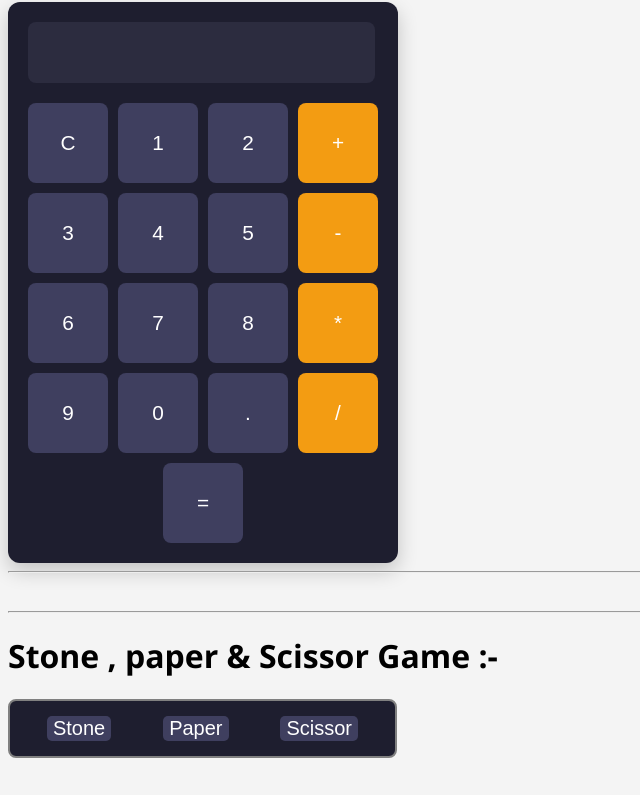
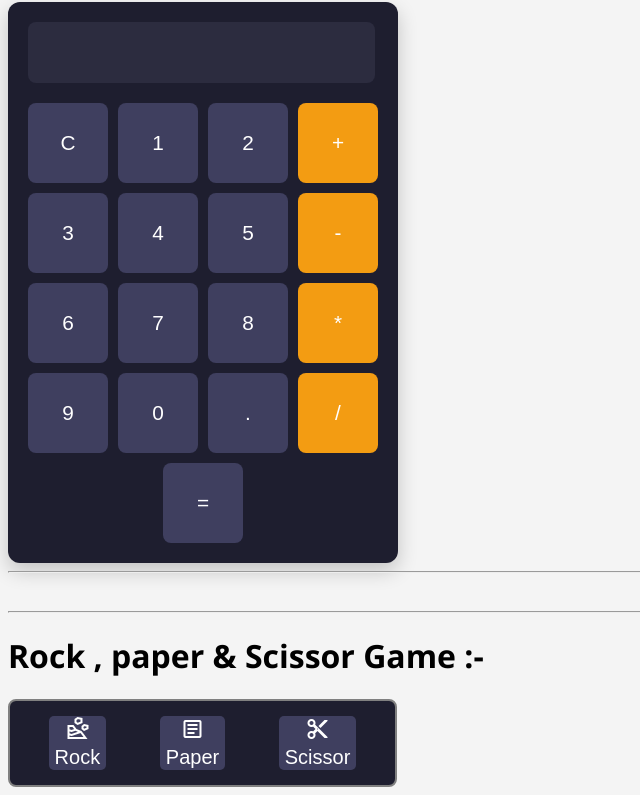
Before and after one commit to Avinash-Singh-2007/Resume, a plain HTML site: page index.html in a window 1280 px wide. Shown: the part 84-879 px from the top of the page, without its empty margins (0-640 px from the left). Before the commit the page ends 850 px from the top, so only its background shows below. Drawn offline with nearby package versions, Linux system fonts and the light colour scheme.

Commit message:
updated game1

```diff
--- a/index.html
+++ b/index.html
@@ -5,6 +5,7 @@
     <meta name="viewport" content="width=device-width, initial-scale=1.0" />
     <title>Resume</title>
     <link rel="stylesheet" href="style.css" />
+     <link rel="stylesheet" href="https://fonts.googleapis.com/css2?family=Material+Symbols+Outlined:opsz,wght,FILL,GRAD@20..48,100..700,0..1,-50..200" />
   </head>
 
   <body>
@@ -196,7 +197,7 @@
     <br />
     <hr />
 
-    <h1 class="game1heading">Stone , paper & Scissor Game :-</h1>
+    <h1 class="game1heading">Rock , paper & Scissor Game :-</h1>
 
     <!-- //stone-paper scissor -->
     <div class="game1">
@@ -227,7 +228,10 @@ Game tied `);
       }
       "
       >
-        Stone
+        <span class="material-symbols-outlined">
+landslide
+</span><br>
+Rock
       </button>
 
       <button
@@ -257,7 +261,10 @@ Game tied `);
       }
       "
       >
-        Paper
+        <span class="material-symbols-outlined">
+article
+</span><br>
+Paper
       </button>
 
       <button
@@ -286,7 +293,9 @@ Computer chooses Scissor
 Game tied `);
       }
       "
-      >
+      ><span class="material-symbols-outlined">
+content_cut
+</span><br>
         Scissor
       </button>
     </div>
```
